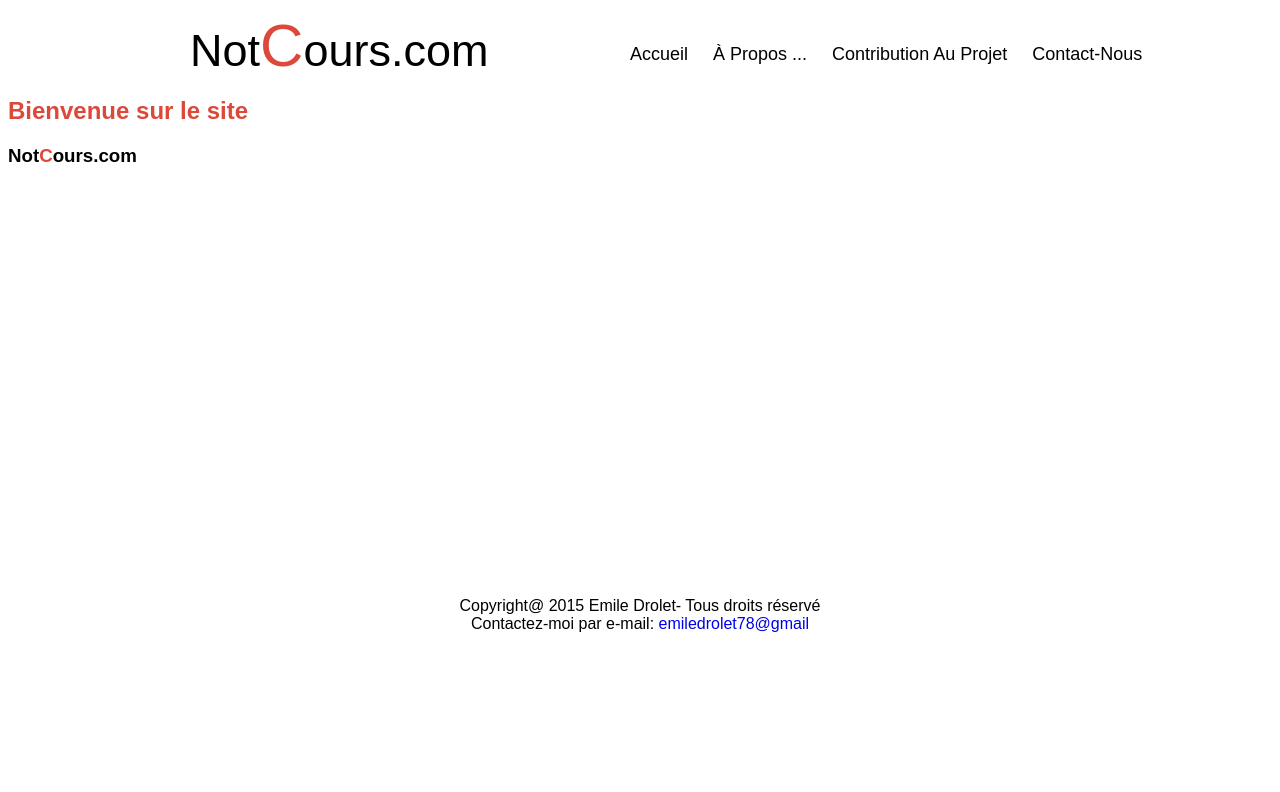
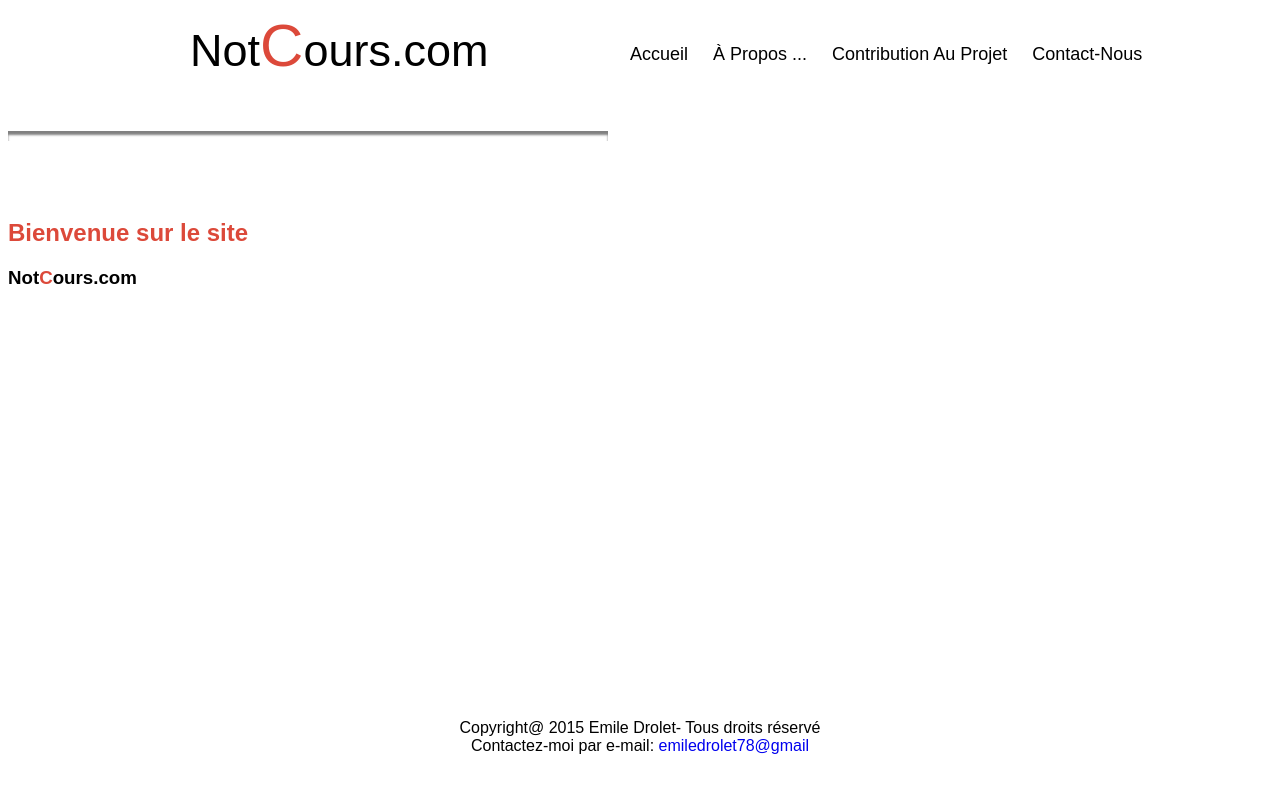
Before and after one commit to emilio12321/notes, a plain HTML site: page index.html in a window 1280 px wide. Drawn offline with Linux system fonts and the light colour scheme.

Commit message:
ajout de la ligne de séparation

```diff
--- a/index.html
+++ b/index.html
@@ -22,7 +22,7 @@
 				<li><a href="#">  Contact-nous</a></li>¦
 			</ul>
 		</nav>
-
+		<div id="separateur"><img src="images/ligne_de_separation.jpg" alt="ligne de séparation" /></div>
 
 		<section>
 			<article>
```
